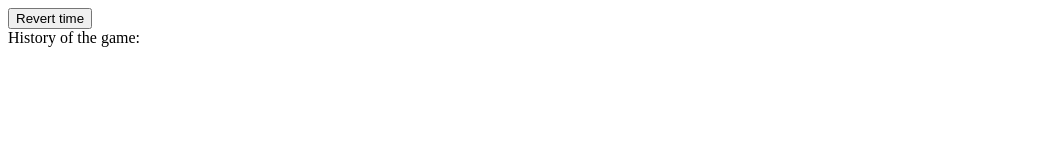
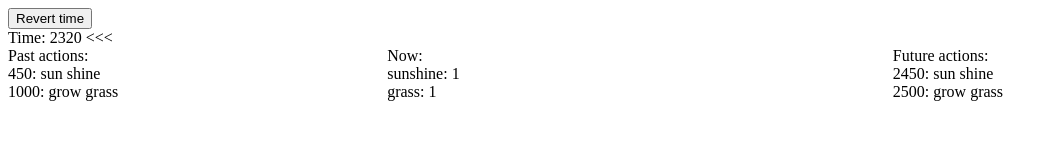
Before and after one commit to PetrGasparik/pegas-universe, a website: page index.html in a window 1280 px wide. Both pictures are taken after a click on the button "Revert time". Shown: the whole page, without its empty margins (0-1058 px from the left). Drawn offline with Linux system fonts and the light colour scheme.

Commit message:
sun and grass - working concept

```diff
--- a/game.js
+++ b/game.js
@@ -9,8 +9,14 @@ var Game = (function () {
         future: {},
         past: {},
         arrowOfTime: 1,
-        gameTick: 0
+        gameTick: 0,
+        resources: {}
     };
+
+    instance.initialize = function () {
+        this.resources["sunshine"] = 0;
+        this.resources["grass"] = 0;
+    }
 
     instance.update_frame = function (time) {
         var delta = time - Game.lastUpdateTime;
@@ -26,6 +32,24 @@ var Game = (function () {
     instance.update = function () {
         document.getElementById('tick').innerHTML = "Time: " + Math.round(this.gameTick) + (Game.arrowOfTime == 1 ? " >>>" : " <<<");
 
+        // Past events
+        document.getElementById('past').innerHTML = "Past actions:";
+        for (var name in this.past) {
+            var data = this.past[name];
+            document.getElementById('past').innerHTML += "<br>" + data.d + ": " + name;
+            if (this.gameTick < data.d && Game.arrowOfTime == Game.TOTHEPAST) {
+                console.debug(this.gameTick + ": Time to " + name + "!")
+                data.c(name, this, data.d);
+            }
+        }
+
+        // Current state
+        document.getElementById('now').innerHTML = "Now:";
+        for (var name in this.resources) {
+            var data = this.resources[name];
+            document.getElementById('now').innerHTML += "<br>" + name + ": " + data;
+        }
+
         // Future events
         document.getElementById('future').innerHTML = "Future actions:";
         for (var name in this.future) {
@@ -37,27 +61,18 @@ var Game = (function () {
             }
         }
 
-        // Past events
-        document.getElementById('past').innerHTML = "Past actions:";
-        for (var name in this.past) {
-            var data = this.past[name];
-            document.getElementById('past').innerHTML += "<br>" + data.d + ": " + name;
-            if (this.gameTick < data.d && Game.arrowOfTime == Game.TOTHEPAST) {
-                console.debug(this.gameTick + ": Time to " + name + "!")
-                data.c(name, this, data.d);
-            }
-        }
     };
 
     instance.scheduleEvent = function (name, callback, gameTime) {
-        if (gameTime > 0) {
-            if (this.arrowOfTime == 1) {
-                if (this.future.) this.future = this.future.filter(name);
+        if (this.arrowOfTime == 1) {
+            if (typeof this.future[name] !== 'undefined') this.past[name] = this.future[name];
+            this.future[name] = { c: callback, d: gameTime, e: 0 };
+        } else if (this.arrowOfTime == -1) {
+            if (typeof this.past[name] !== 'undefined') this.future[name] = this.past[name];
+            if (gameTime >= 0)
                 this.past[name] = { c: callback, d: gameTime, e: 0 };
-            } else if (this.arrowOfTime == -1) {
-                this.past = this.past.filter(function (e) { return e[name] !== name; });
-                this.future[name] = { c: callback, d: gameTime, e: 0 };
-            }
+            else
+                delete this.past[name];
         }
 
     }
@@ -68,6 +83,8 @@ var Game = (function () {
 
     instance.start = function () {
         console.debug("Loading Game");
+        this.initialize();
+
         //this.createInterval("Loading Animation", this.loadAnimation, 10);
         //this.createInterval("Loading", this.loadDelay, 1000);
 
@@ -78,7 +95,7 @@ var Game = (function () {
 }());
 
 window.onload = function () {
-    Game.scheduleEvent("Do something", Test.something, 1000);
-    Game.scheduleEvent("Do something else", Test.somethingElse, 500);
+    Game.scheduleEvent("sun shine", Test.sunShine, 450);
+    Game.scheduleEvent("grow grass", Test.growGrass, 1000);
     Game.start();
 };
--- a/index.html
+++ b/index.html
@@ -8,7 +8,8 @@
 <body>
     <button onclick="Game.changeArrowOfTime()">Revert time</button>
     <div id="tick"></div>
-    <div id="past" class="past">History of the game:</div>
+    <div id="past" class="past"></div>
+    <div id="now" class="now"></div>
     <div id="future" class="future"></div>
 </body>
 
--- a/style.css
+++ b/style.css
@@ -1,7 +1,14 @@
 .past {
     float: left;
+    width: 30%;
+}
+
+.now {
+    float: left;
+    width: 40%;
 }
 
 .future {
     float: right;
+    width: 30%;
 }
--- a/test.js
+++ b/test.js
@@ -4,13 +4,15 @@ var Test = (function () {
 
     var instance = {};
 
-    instance.something = function (name, self, time) {
-        Game.scheduleEvent(name, Test.something, time + Game.arrowOfTime * 2000);
-         return;
+    instance.sunShine = function (name, self, time) {
+        Game.resources["sunshine"] += Game.arrowOfTime;
+        Game.scheduleEvent(name, Test.sunShine, time + Game.arrowOfTime * 2000);
+        return;
     }
 
-    instance.somethingElse = function (name, self, time) {
-        Game.scheduleEvent(name, Test.somethingElse, time + Game.arrowOfTime * 1500);
+    instance.growGrass = function (name, self, time) {
+        Game.resources["grass"] += Game.arrowOfTime * Game.resources["sunshine"];
+        Game.scheduleEvent(name, Test.growGrass, time + Game.arrowOfTime * 1500);
         return;
     }
 
```
